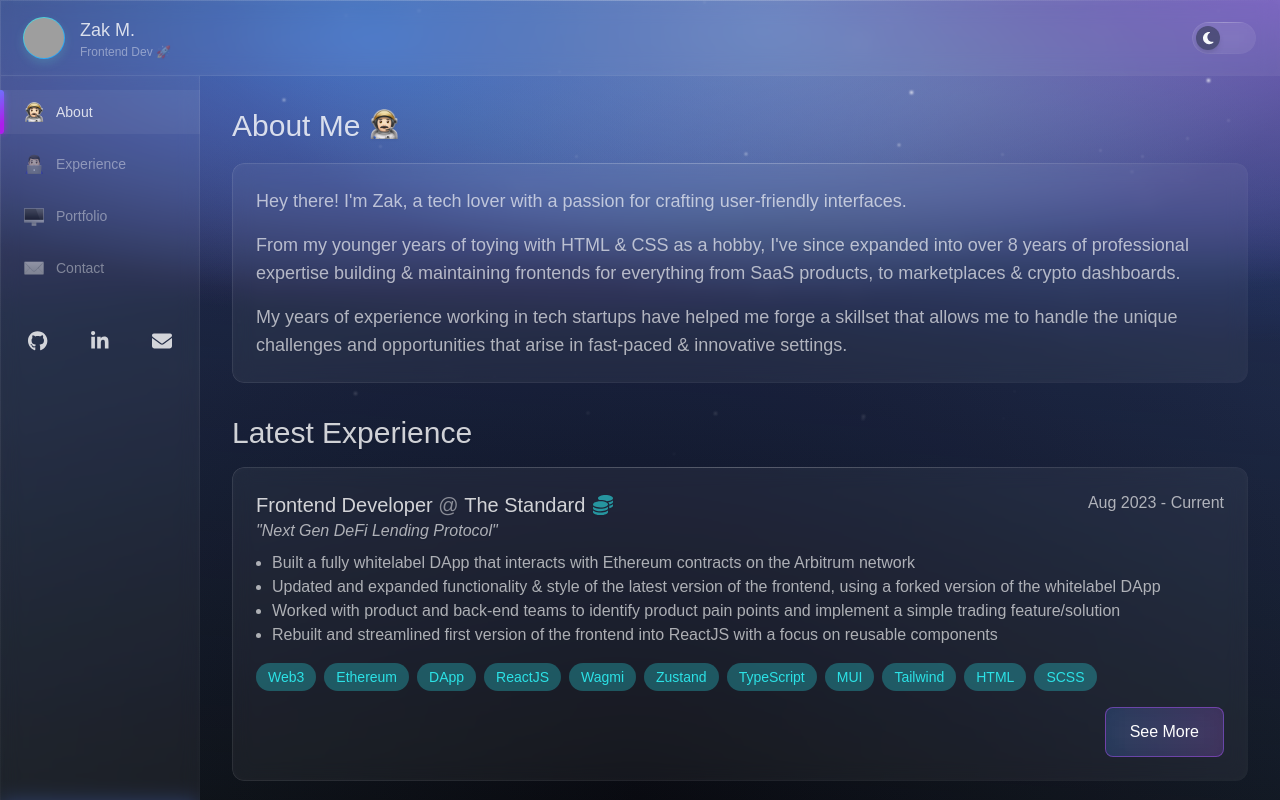
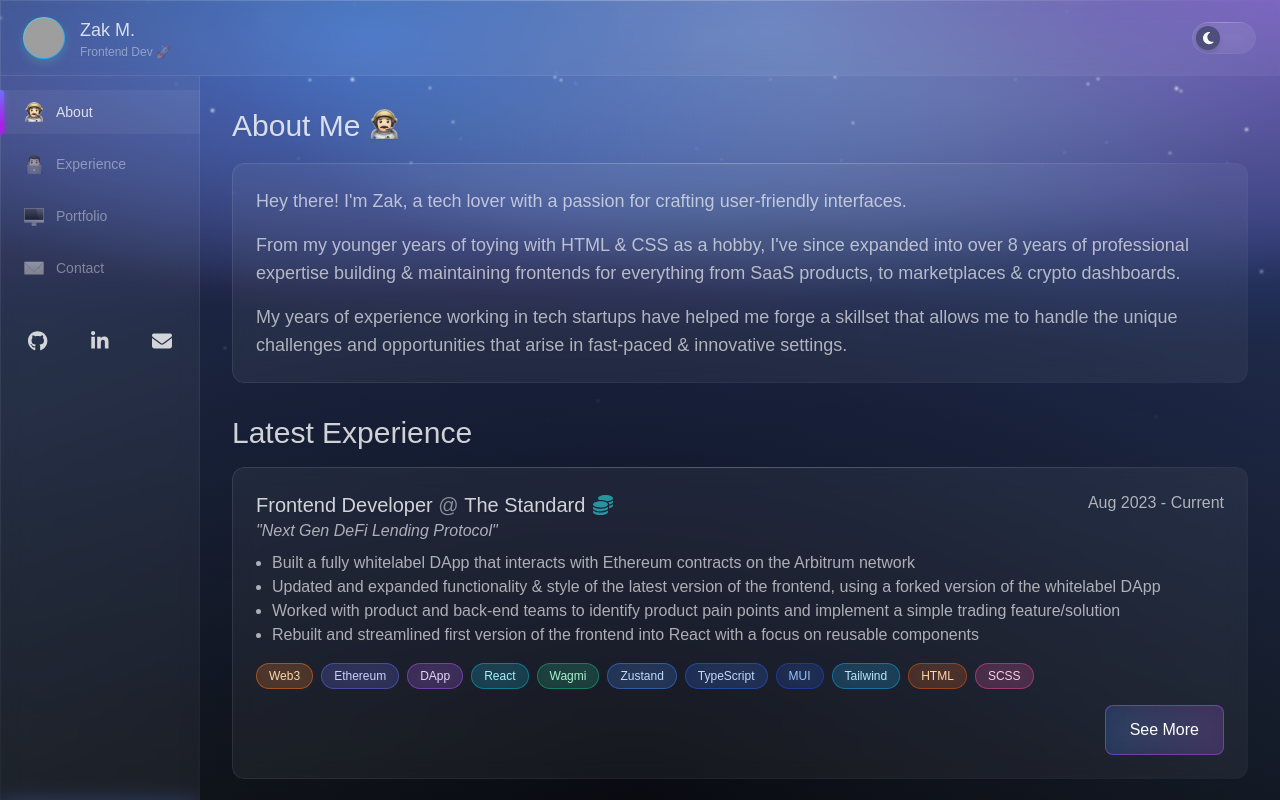
Before and after one commit to ZakMooney/zakmooney.github.io, a React (Create React App) app: page /#/about in a window 1280 px wide. Shown: the top 800 px of the page. Built offline with nearby package versions, Linux system fonts and the light colour scheme; grey boxes are pictures that could not be loaded.

Commit message:
feat: add tech chip colours

```diff
--- a/src/components/experience/barchart.js
+++ b/src/components/experience/barchart.js
@@ -90,7 +90,7 @@ const BarChart = () => {
   };
 
   const labels = [
-    'ReactJS',
+    'React',
     'Javascript',
     'HTML',
     'SCSS',
--- a/src/components/experience/experienceitem.js
+++ b/src/components/experience/experienceitem.js
@@ -1,5 +1,4 @@
 import React from 'react';
-import Pill from '../ui/pill';
 import { FontAwesomeIcon } from '@fortawesome/react-fontawesome';
 import {
   faBuilding,
@@ -9,6 +8,9 @@ import {
   faStore,
   faWifi
 } from '@fortawesome/free-solid-svg-icons';
+
+import { TechColours } from '../../data/techcolours';
+import Pill from '../ui/pill';
 
 const ExperienceItem = (props) => {
   const {jobDetails} = props;
@@ -24,8 +26,13 @@ const ExperienceItem = (props) => {
   });
 
   const techLoop = tech.map((tech, index) => {
+    let useColours = '';
+    const techColour = TechColours?.find((item) => item.tech === tech);
+    if (techColour) {
+      useColours = techColour.classes;
+    }
     return (
-      <Pill key={index} text={tech} />
+      <Pill key={index} text={tech} colours={useColours} />
     )
   });
 
--- a/src/components/themehandler.js
+++ b/src/components/themehandler.js
@@ -18,7 +18,8 @@ const ThemeHandler = (props) => {
 
   useEffect(() => {
     localStorage.setItem("theme", storedTheme);
-    document.getElementById("body").className = 'zm-' + storedTheme;
+    document.getElementById("body").className = storedTheme;
+    document.documentElement.setAttribute('data-theme', storedTheme);
   }, [storedTheme]);
 
   return (
--- a/src/components/themes.scss
+++ b/src/components/themes.scss
@@ -1,4 +1,4 @@
-.zm-dark {
+.dark {
   --theme-font-colour: 255, 255, 255;
   --theme-background-dark: 8, 9, 13;
   --theme-background-light: 21, 29, 37;
@@ -22,7 +22,7 @@
   --theme-purple-gradient-end: 173, 29, 235;
 }
 
-.zm-light {
+.light {
   --theme-font-colour: 15, 23, 42;
   --theme-background-dark: 148, 163, 184;
   --theme-background-light: 203, 213, 225;
--- a/src/components/ui/pill.js
+++ b/src/components/ui/pill.js
@@ -1,10 +1,11 @@
 import React from 'react';
 
 const Pill = (props) => {
-  const {text} = props;
+  const { text, colours } = props;
 
   return (
-    <div className="pill py-1 px-2 sm:py-1 sm:px-3 drop-drop-shadow-md text-xs sm:text-sm">
+    // <div className={`pill py-1 px-2 sm:py-1 sm:px-3 drop-drop-shadow-md text-xs sm:text-sm ${colours}`}>
+    <div className={`backdrop-blur-md border px-3 py-1 rounded-full text-xs font-medium ${colours}`}>
       {text}
     </div>
   );
--- a/src/data/jobdetails.js
+++ b/src/data/jobdetails.js
@@ -7,7 +7,7 @@ export const JobDetails = [
   //   start: '', // string used to display the job start date
   //   end: '', // string used to display the job end date
   //   tasks: [], // array of strings used to generate a bullet point list describing the job experience
-  //   tech: [] // array of strings used to populate the list of pills shown on the job item.
+  //   tech: [] // array of strings used to populate the list of pills shown on the job item. Tech chip colouring is taken from techcolours.js
   // },
   {
     icon: 'faCoins',
@@ -20,13 +20,13 @@ export const JobDetails = [
       'Built a fully whitelabel DApp that interacts with Ethereum contracts on the Arbitrum network',
       'Updated and expanded functionality & style of the latest version of the frontend, using a forked version of the whitelabel DApp',
       'Worked with product and back-end teams to identify product pain points and implement a simple trading feature/solution',
-      'Rebuilt and streamlined first version of the frontend into ReactJS with a focus on reusable components',
+      'Rebuilt and streamlined first version of the frontend into React with a focus on reusable components',
     ],
     tech: [
       'Web3',
       'Ethereum',
       'DApp',
-      'ReactJS',
+      'React',
       'Wagmi',
       'Zustand',
       'TypeScript',
@@ -44,15 +44,15 @@ export const JobDetails = [
     start: 'Dec 2020',
     end: 'Aug 2023',
     tasks: [
-      'Rebuilt and streamlined entirety of old Next.js frontend into ReactJS with a focus on reusable components',
+      'Rebuilt and streamlined entirety of old Next.js frontend into React with a focus on reusable components',
       'Worked with product and back-end teams to identify product pain points and implement a simple trading feature/solution',
       'Built and deployed portfolio checking iOS app using React Native & Expo',
       'Worked with design team to create & implement company wide brand/UI changes, after rounds of in-house feedback',
-      'Built a light weight ReactJS “Simple Saving Plans” dashboard for a secondary company product',
+      'Built a light weight React “Simple Saving Plans” dashboard for a secondary company product',
       'Worked with analytics & backend teams to integrate a custom in-house analytics product into our trading dashboards'
     ],
     tech: [
-      'ReactJS',
+      'React',
       'Redux',
       'React Native',
       'Expo',
@@ -69,12 +69,12 @@ export const JobDetails = [
     start: 'Jan 2019',
     end: 'Dec 2019',
     tasks: [
-      'Lead front-end development of 3 fully responsive ReactJS dashboards (SEO optimised site, customer front, admin front)',
-      'ReactJS front-end that interacts with a Restful API using redux',
+      'Lead front-end development of 3 fully responsive React dashboards (SEO optimised site, customer front, admin front)',
+      'React front-end that interacts with a Restful API using redux',
       'Helped build a two way booking system, live messaging and other key features',
     ],
     tech: [
-      'ReactJS',
+      'React',
       'Redux',
       'RESTful API',
       'HTML',
@@ -120,7 +120,7 @@ export const JobDetails = [
 ];
 
 export const SkillYears = [
-  5, // ReactJS       2019
+  5, // React         2019
   8, // Javascript    2016
   9, // HTML          2015
   9, // SCSS          2015
--- a/src/data/portfoliodetails.js
+++ b/src/data/portfoliodetails.js
@@ -64,7 +64,7 @@ export const PortfolioDetails = [
     ],
     tech: [
       'Web3',
-      'ReactJS',
+      'React',
       'Zustand',
       'Tailwind',
       'DaisyUI',
@@ -90,7 +90,7 @@ export const PortfolioDetails = [
     tag: 'PORTFOLIO',
     title: 'Portfolio Dashboard',
     company: 'Personal',
-    description: 'ReactJS Frontend Developer Portfolio Dashboard',
+    description: 'React Frontend Developer Portfolio Dashboard',
     date: 'July 2024',
     end: 'Current',
     tasks: [
@@ -98,10 +98,10 @@ export const PortfolioDetails = [
       'Focus on components & data driven implementation.',
     ],
     mainTech: [
-      'ReactJS',
+      'React',
     ],
     tech: [
-      'ReactJS',
+      'React',
       'Tailwind',
       'HTML',
       'SCSS'
@@ -157,14 +157,14 @@ export const PortfolioDetails = [
     date: 'Jan 2019',
     end: 'Dec 2019',
     tasks: [
-      'Built ReactJS front-end following company designs.',
+      'Built React front-end following company designs.',
       'Implemented key feature interfaces, including live messaging and a two way booking system.',
     ],
     mainTech: [
-      'ReactJS',
+      'React',
     ],
     tech: [
-      'ReactJS',
+      'React',
       'Redux',
       'RESTful API',
       'HTML',
--- /dev/null
+++ b/src/data/techcolours.js
@@ -0,0 +1,66 @@
+export const TechColours = [
+  {
+    tech: 'Web3',
+    classes: 'bg-orange-500/40 dark:bg-orange-500/20 border-orange-500/50 text-orange-200',
+  },
+  {
+    tech: 'Ethereum',
+    classes: 'bg-indigo-500/40 dark:bg-indigo-500/20 border-indigo-500/50 text-indigo-200',
+  },
+  {
+    tech: 'DApp',
+    classes: 'bg-purple-500/40 dark:bg-purple-500/20 border-purple-500/50 text-purple-200',
+  },
+  {
+    tech: 'React',
+    classes: 'bg-cyan-500/40 dark:bg-cyan-500/20 border-cyan-500/50 text-cyan-200',
+  },
+  {
+    tech: 'Wagmi',
+    classes: 'bg-emerald-500/40 dark:bg-emerald-500/20 border-emerald-500/50 text-emerald-200',
+  },
+  {
+    tech: 'Zustand',
+    classes: 'bg-blue-500/40 dark:bg-blue-500/20 border-blue-500/50 text-blue-200',
+  },
+  {
+    tech: 'TypeScript',
+    classes: 'bg-blue-600/40 dark:bg-blue-600/20 border-blue-600/50 text-blue-200',
+  },
+  {
+    tech: 'MUI',
+    classes: 'bg-blue-700/40 dark:bg-blue-700/20 border-blue-700/50 text-blue-300',
+  },
+  {
+    tech: 'Tailwind',
+    classes: 'bg-sky-500/40 dark:bg-sky-500/20 border-sky-500/50 text-sky-200',
+  },
+  {
+    tech: 'HTML',
+    classes: 'bg-orange-600/40 dark:bg-orange-600/20 border-orange-600/50 text-orange-200',
+  },
+  {
+    tech: 'SCSS',
+    classes: 'bg-pink-500/40 dark:bg-pink-500/20 border-pink-500/50 text-pink-200',
+  },
+  {
+    tech: 'Redux',
+    classes: 'bg-violet-500/40 dark:bg-violet-500/20 border-violet-500/50 text-violet-200',
+  },
+  {
+    tech: 'React Native',
+    classes: 'bg-cyan-600/40 dark:bg-cyan-600/20 border-cyan-600/50 text-cyan-300',
+  },
+  {
+    tech: 'Expo',
+    classes: 'bg-gray-600/40 dark:bg-gray-600/20 border-gray-600/50 text-gray-200',
+  },
+  {
+    tech: 'RESTful API',
+    classes: 'bg-green-500/40 dark:bg-green-500/20 border-green-500/50 text-green-200',
+  },
+  {
+    tech: 'AngularJS',
+    classes: 'bg-red-500/40 dark:bg-red-500/20 border-red-500/50 text-red-200',
+  },
+];
--- a/src/screens/about.js
+++ b/src/screens/about.js
@@ -51,7 +51,7 @@ function About() {
             <div className="w-full">
               <ul className="list-disc pl-4">
                 <li>HTML, Javascript, CSS3, SCSS</li>
-                <li>ReactJS</li>
+                <li>React</li>
                 <li>Foundation, Material UI, Tailwind, Bootstrap</li>
               </ul>
             </div>
--- a/tailwind.config.js
+++ b/tailwind.config.js
@@ -3,6 +3,7 @@ module.exports = {
   content: [
     "./src/**/*.{js,jsx,ts,tsx}",
   ],
+  darkMode: 'class',
   theme: {
     extend: {},
   },
```
